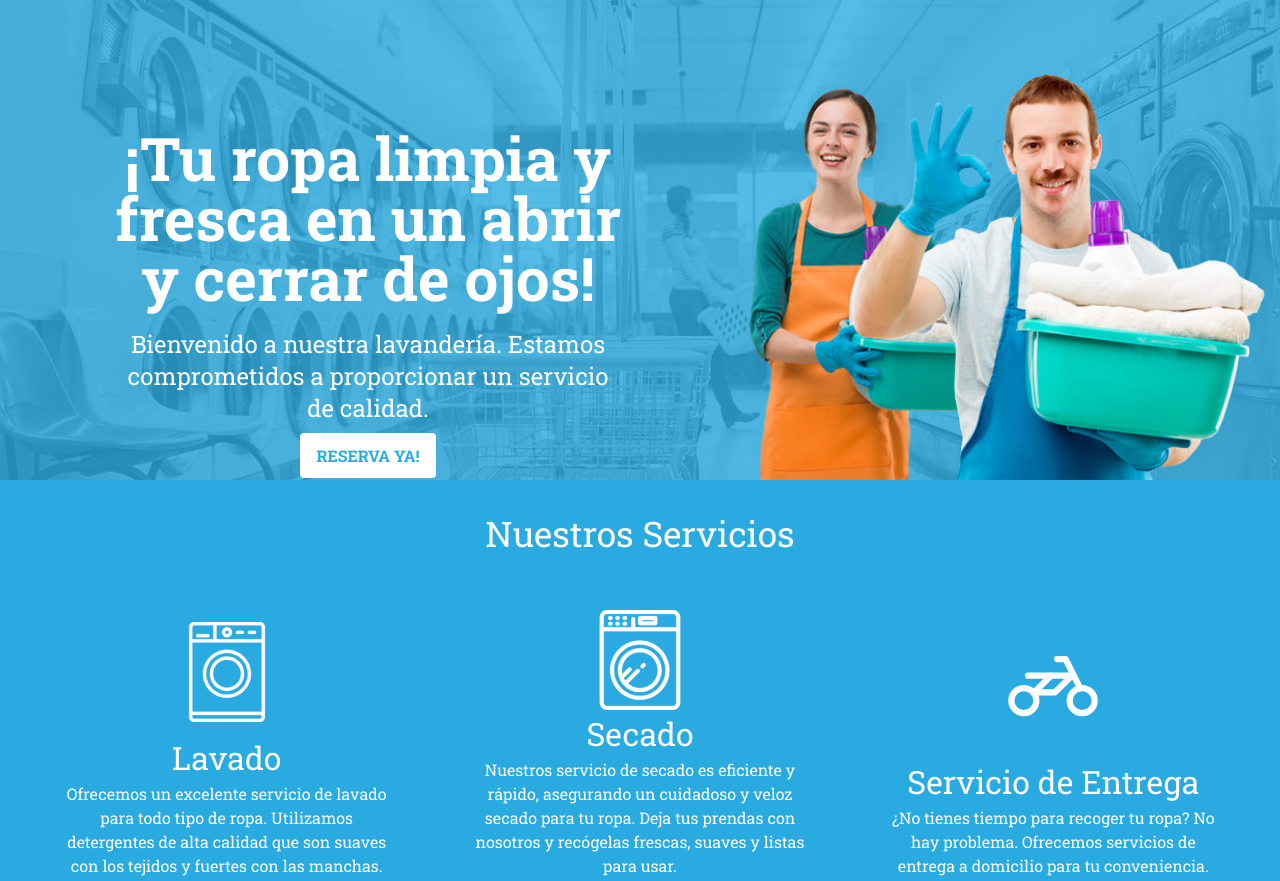
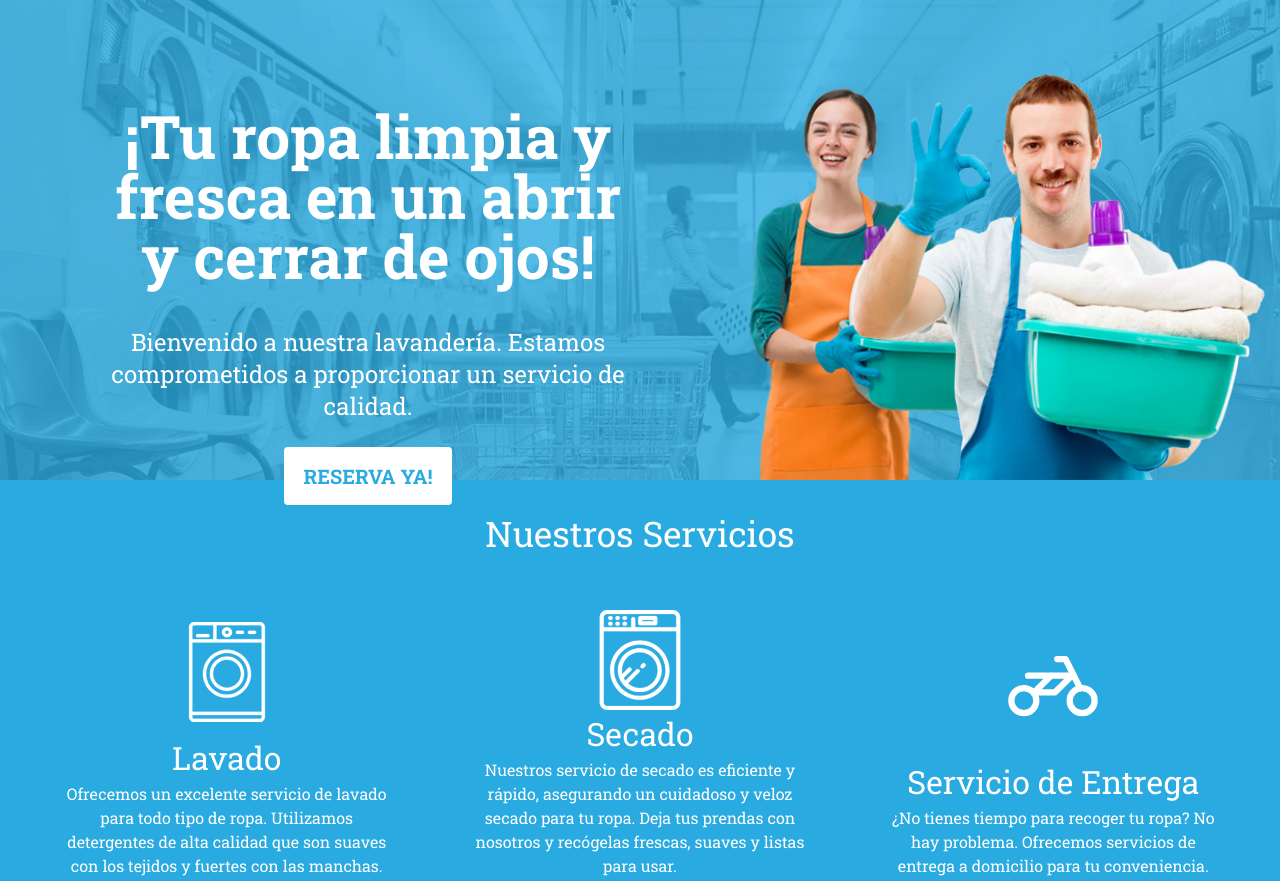
Before and after one commit to ElvisLC/LavanderiaAPP, a website: page views/home/index.html in a window 1280 px wide. Shown: the top 881 px of the page. Drawn offline with nearby package versions, Linux system fonts and the light colour scheme.

Commit message:
portfolio

```diff
--- a/views/home/index.html
+++ b/views/home/index.html
@@ -26,8 +26,8 @@
         <div class="inicioCont pb-16 mx-auto">
           <div class="textoInicio text-center">
             <h1 class="text-6xl font-bold mb-4">¡Tu ropa limpia y fresca en un abrir y cerrar de ojos!</h1>
-            <p class="text-2xl my-5 mx-7">Bienvenido a nuestra lavandería. Estamos comprometidos a proporcionar un servicio de calidad.</p>
-            <a href="/login/" class="bg-white hover:bg-gray-100 text-[#29ABE2] font-bold py-3 px-4 rounded my-10">RESERVA YA!</a>
+            <p class="text-2xl my-10" >Bienvenido a nuestra lavandería. Estamos comprometidos a proporcionar un servicio de calidad.</p>
+            <a href="/login/" class="bg-white hover:bg-gray-100 text-[#29ABE2] text-2xl font-bold py-4 px-5 rounded md:text-xl ">RESERVA YA!</a>
           </div>
         </div>
       </section>
```
